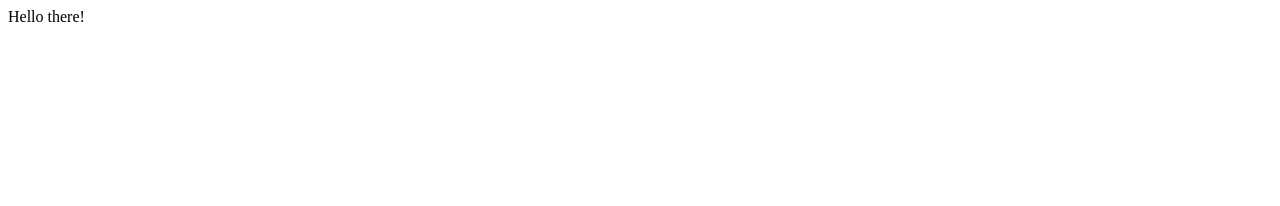
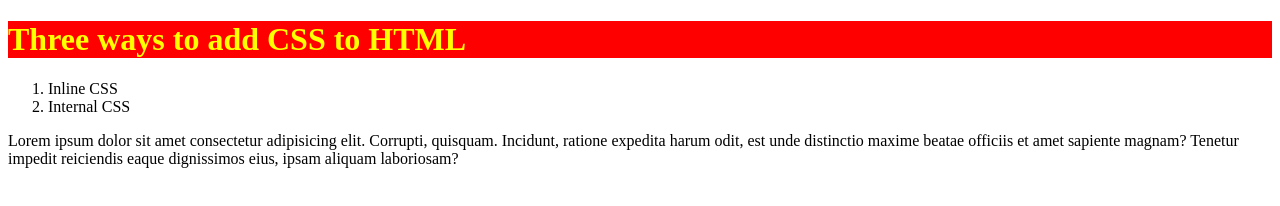
Before and after one commit to kimsayuki/Web-Development, a plain HTML site: page 13_Inline, Internal & External CSS/index.html in a window 1280 px wide. Drawn offline with Linux system fonts and the light colour scheme.

Commit message:
acomplished folder 13

```diff
--- a/13_Inline, Internal & External CSS/index.html
+++ b/13_Inline, Internal & External CSS/index.html
@@ -4,10 +4,21 @@
     <meta charset="UTF-8">
     <meta name="viewport" content="width=device-width, initial-scale=1.0">
     <title>Inline, Internal & External CSS</title>
-    <link rel="stylesheet" href="/13_Inline, Internal & External CSS/style.css">
+    <link rel="stylesheet" href="/13_Inline, Internal & External CSS/style.css"> <!-- (External CSS) -->
 </head>
+<!-- Style Tag (Internal CSS) -->
+<style>
+
+</style>
 <body>
-    Hello there!
+    <h1 style="color: yellow; background-color: red">Three ways to add CSS to HTML</h1>
+    <div>
+        <ol>
+            <li>Inline CSS</li>
+            <li>Internal CSS</li>
+        </ol>
+    </div>
+    <p>Lorem ipsum dolor sit amet consectetur adipisicing elit. Corrupti, quisquam. Incidunt, ratione expedita harum odit, est unde distinctio maxime beatae officiis et amet sapiente magnam? Tenetur impedit reiciendis eaque dignissimos eius, ipsam aliquam laboriosam?</p>
     <script src="/13_Inline, Internal & External CSS/script.js"></script>
 </body>
 </html>
```
